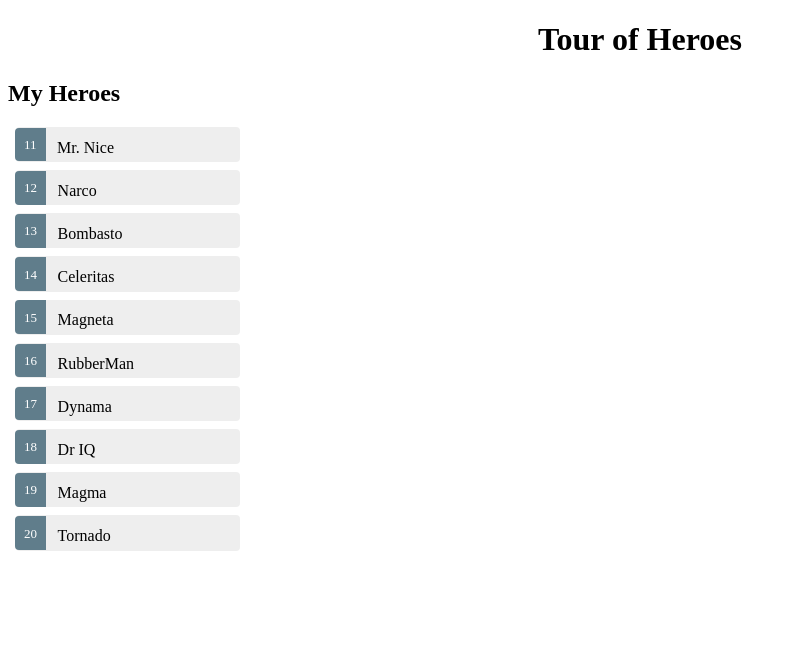
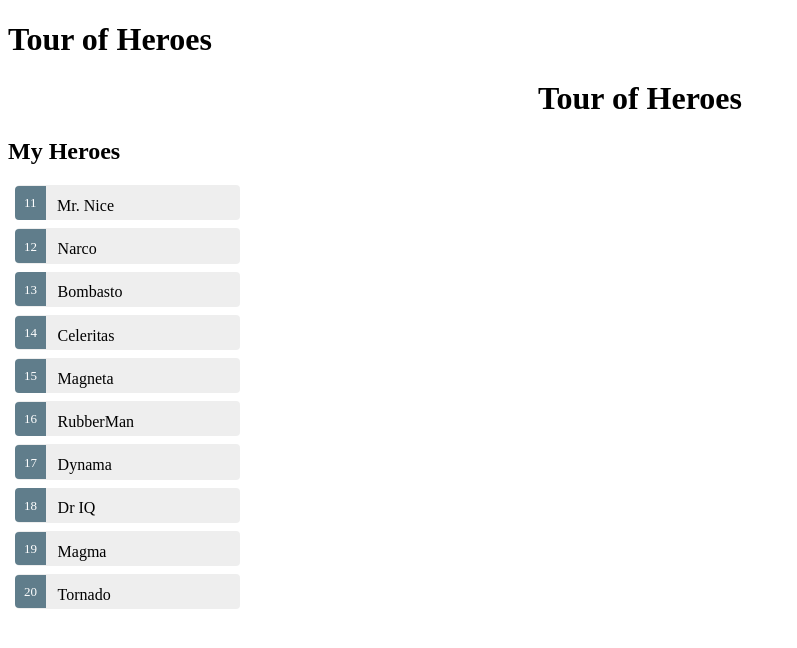
Before and after one commit to AngularHandsOn/Angular_hands-on, an Angular app: page / in a window 1280 px wide. Shown: the top 648 px of the page, without its empty margins (0-797 px from the left). Built offline with nearby package versions, Linux system fonts and the light colour scheme.

Commit message:
feat:AppComponentを分割

```diff
--- a/src/app/app.component.html
+++ b/src/app/app.component.html
@@ -1,11 +1,2 @@
-<!--The whole content below can be removed with the new code.-->
-<div style="text-align:center">
-  <h1>{{title}}</h1>
-</div>
-<h2>My Heroes</h2>
-<ul class="heroes">
-  <li *ngFor="let hero of heroes" (click)="onSelect(hero)" [class.selected]="hero === selectedHero">
-    <span class="badge">{{hero.id}}</span>{{hero.name}}
-  </li>
-</ul>
-<app-hero-detail [hero]="selectedHero"></app-hero-detail>
+<h1>{{title}}</h1>
+<app-heroes></app-heroes>
--- a/src/app/app.component.ts
+++ b/src/app/app.component.ts
@@ -1,29 +1,10 @@
 import { Component } from '@angular/core';
-import { Hero } from './hero';
-import { HeroService } from './hero.service';
 
 @Component({
-  selector: 'app-root',
-  templateUrl: './app.component.html',
-  styleUrls: ['./app.component.css']
+    selector: 'app-root',
+    templateUrl: './app.component.html'
 })
+
 export class AppComponent {
-  title = 'Tour of Heroes';
-  heroes: Hero[];
-
-  constructor(private heroService: HeroService) {}
-
-  selectedHero: Hero;
-
-  onSelect(hero: Hero): void {
-    this.selectedHero = hero;
-  }
-
-  getHeroes(): void {
-    this.heroService.getHeroes().then(heroes => this.heroes = heroes);
-  }
-
-  ngOnInit(): void {
-    this.getHeroes();
-  }
+    title = 'Tour of Heroes';
 }
--- a/src/app/app.module.ts
+++ b/src/app/app.module.ts
@@ -6,11 +6,13 @@
 import { AppComponent } from './app.component';
 import { HeroDetailComponent } from './hero-detail/hero-detail.component';
 import { HeroService } from "./hero.service";
+import { HeroesComponent } from "./heroes/heroes.component";
 
 @NgModule({
   declarations: [
     AppComponent,
-    HeroDetailComponent
+    HeroDetailComponent,
+    HeroesComponent
   ],
   imports: [
     BrowserModule,
--- /dev/null
+++ b/src/app/heroes/heroes.component.html
@@ -0,0 +1,11 @@
+<!--The whole content below can be removed with the new code.-->
+<div style="text-align:center">
+  <h1>{{title}}</h1>
+</div>
+<h2>My Heroes</h2>
+<ul class="heroes">
+  <li *ngFor="let hero of heroes" (click)="onSelect(hero)" [class.selected]="hero === selectedHero">
+    <span class="badge">{{hero.id}}</span>{{hero.name}}
+  </li>
+</ul>
+<app-hero-detail [hero]="selectedHero"></app-hero-detail>
--- /dev/null
+++ b/src/app/heroes/heroes.component.ts
@@ -0,0 +1,29 @@
+import { Component } from '@angular/core';
+import { Hero } from '../hero';
+import { HeroService } from '../hero.service';
+
+@Component({
+  selector: 'app-heroes',
+  templateUrl: './heroes.component.html',
+  styleUrls: ['./heroes.component.css']
+})
+export class HeroesComponent {
+  title = 'Tour of Heroes';
+  heroes: Hero[];
+
+  constructor(private heroService: HeroService) {}
+
+  selectedHero: Hero;
+
+  onSelect(hero: Hero): void {
+    this.selectedHero = hero;
+  }
+
+  getHeroes(): void {
+    this.heroService.getHeroes().then(heroes => this.heroes = heroes);
+  }
+
+  ngOnInit(): void {
+    this.getHeroes();
+  }
+}
```
Also changed, not shown: src/app/heroes/heroes.component.css (renamed from src/app/app.component.css).
